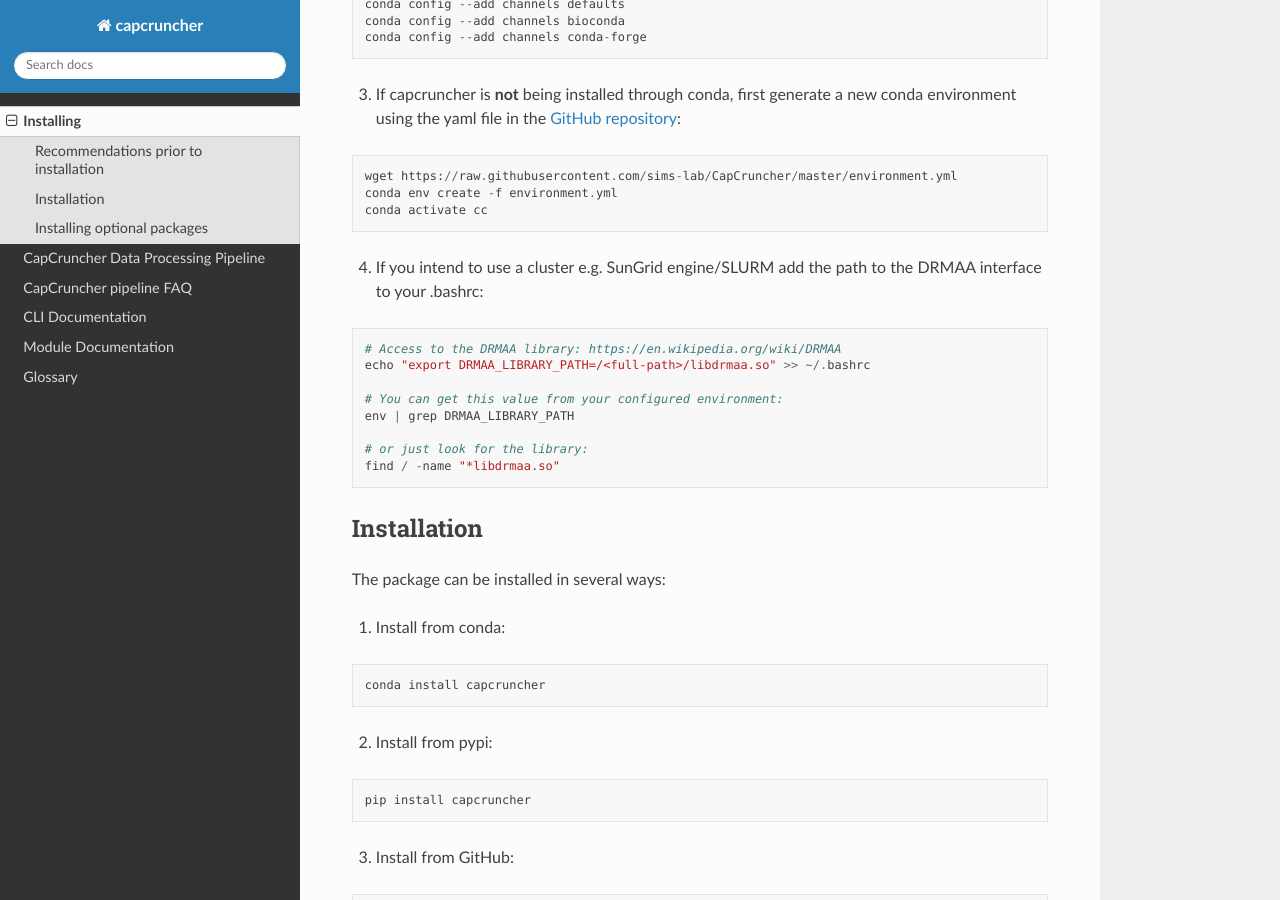
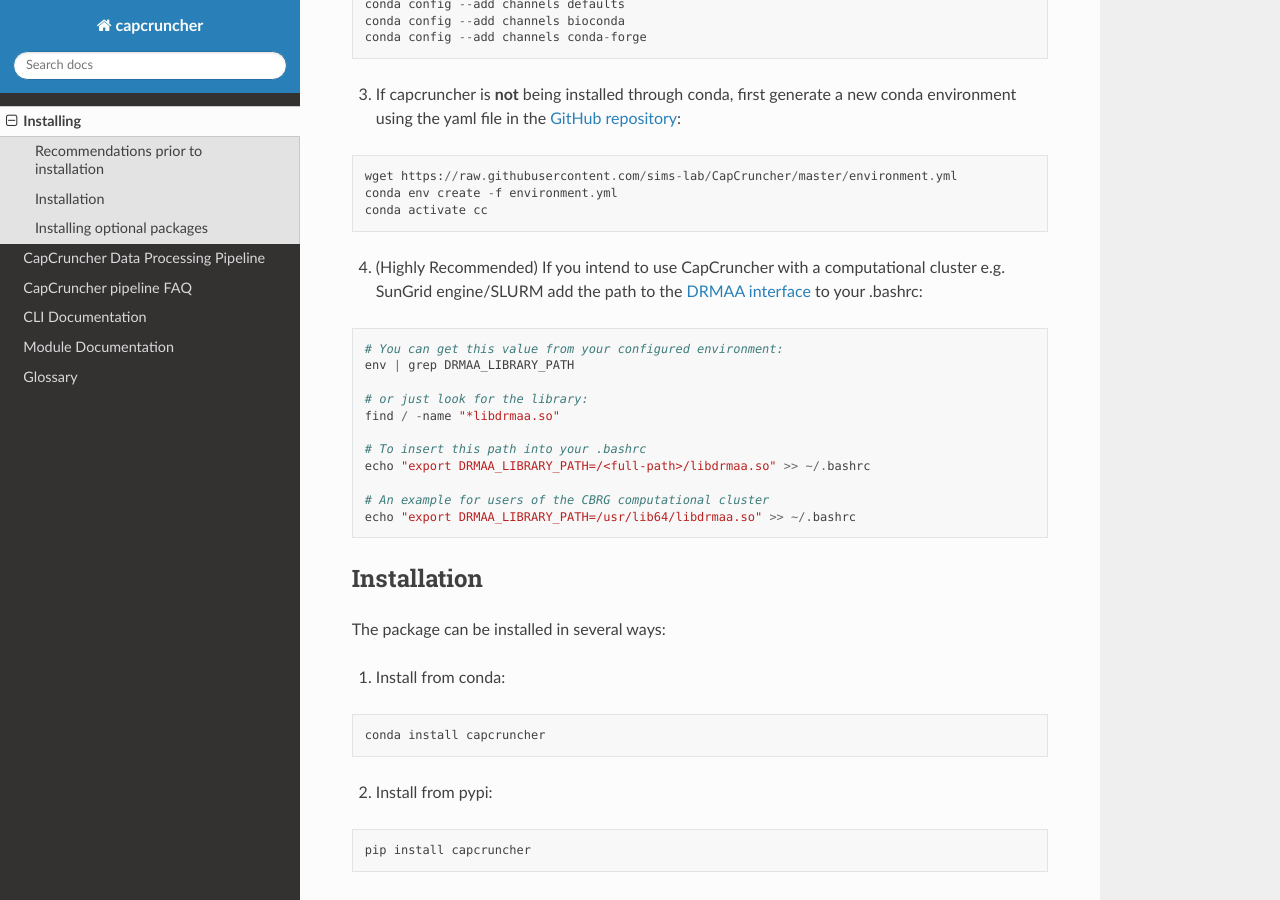
Before and after one commit to sims-lab/CapCruncher, a Sphinx documentation site: the page built from docs/installing.rst, in a window 1280 px wide and 900 px high, scrolled down 305 px. Built offline with Sphinx 7.4.7 and the Read the Docs theme 2.0.0, drawn with Linux system fonts in a browser that asks for light colours.

Commit message:
Increased clarity of DRMAA section

```diff
--- a/docs/installing.rst
+++ b/docs/installing.rst
@@ -23,18 +23,22 @@ Recommendations prior to installation
     conda env create -f environment.yml
     conda activate cc
 
-4) If you intend to use a cluster e.g. SunGrid engine/SLURM add the path to the DRMAA interface to your .bashrc:
+4) (Highly Recommended) If you intend to use CapCruncher with a computational cluster e.g. SunGrid engine/SLURM add the path to the `DRMAA interface <https://en.wikipedia.org/wiki/DRMAA>`_ to your .bashrc:
 
 ::
-
-    # Access to the DRMAA library: https://en.wikipedia.org/wiki/DRMAA
-    echo "export DRMAA_LIBRARY_PATH=/<full-path>/libdrmaa.so" >> ~/.bashrc
 
     # You can get this value from your configured environment:
     env | grep DRMAA_LIBRARY_PATH
 
     # or just look for the library:
     find / -name "*libdrmaa.so"
+
+    # To insert this path into your .bashrc
+    echo "export DRMAA_LIBRARY_PATH=/<full-path>/libdrmaa.so" >> ~/.bashrc
+
+    # An example for users of the CBRG computational cluster
+    echo "export DRMAA_LIBRARY_PATH=/usr/lib64/libdrmaa.so" >> ~/.bashrc
+
 
 
 Installation
```
